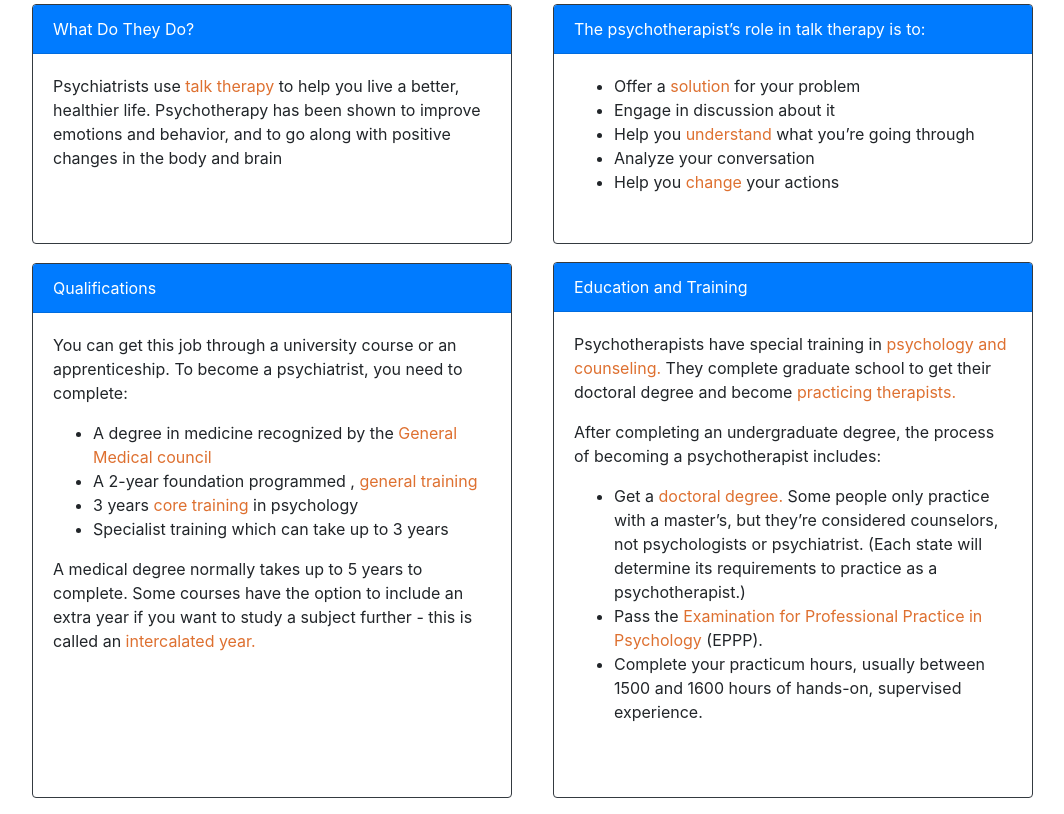
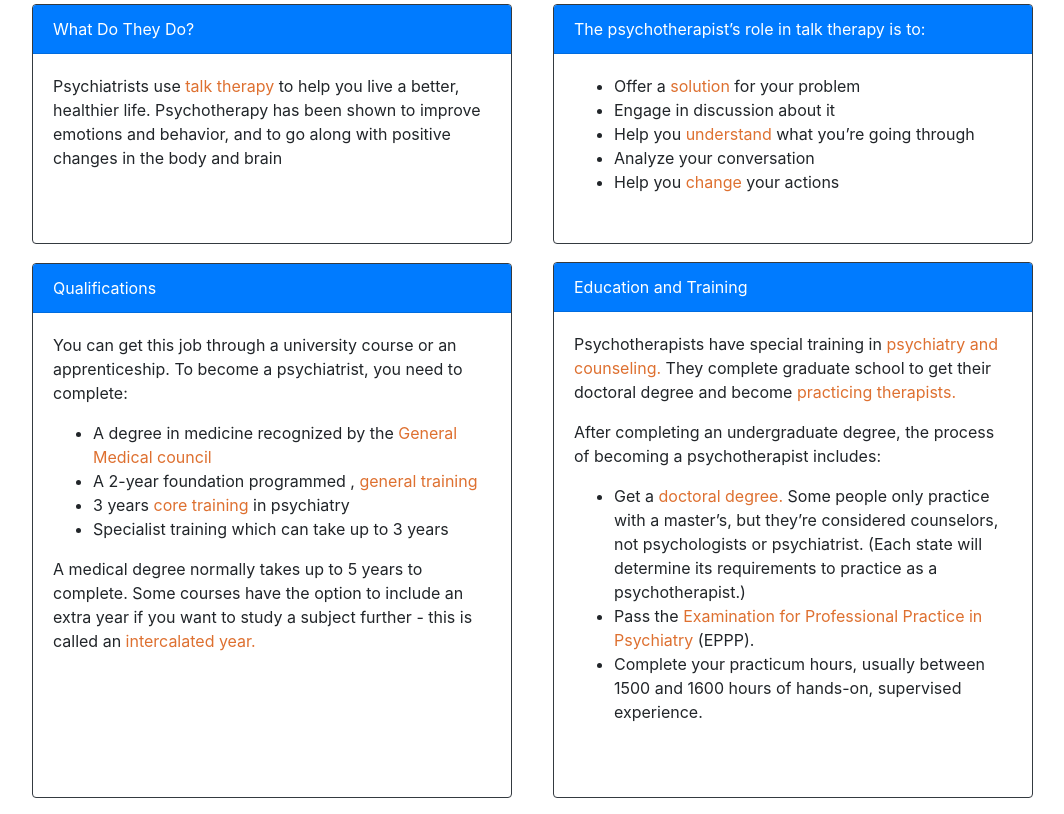
Before and after one commit to SanthanaRahul1234/Job-Description, a plain HTML site: page index.html in a window 1280 px wide. Shown: the part 541-1355 px from the top of the page, without its empty margins (161-1225 px from the left). Drawn offline with nearby package versions, Linux system fonts and the light colour scheme.

Commit message:
Update index.html

```diff
--- a/index.html
+++ b/index.html
@@ -106,7 +106,7 @@
                         <ul>
                     <li> A degree in medicine recognized by the <c>General Medical council</c> </li>
                     <li> A 2-year foundation programmed , <c>general training</c> </li>
-                    <li>3 years <c>core training</c> in psychology</li>
+                    <li>3 years <c>core training</c> in psychiatry</li>
                     <li>Specialist training which can take up to 3 years</li>
                 </ul>
                         <p>A medical degree normally takes up to 5 years to complete. Some courses have the option to include an
@@ -119,14 +119,14 @@
                 <div class="card text-bg-primary mb-3 card border-dark"  style="height:33.5rem; width:30rem" >
                     <div class="card-header bg-primary" style="color: white">Education and Training</div>
                     <div class="card-body">
-                        <p>Psychotherapists have special training in <c>psychology and counseling.</c>
+                        <p>Psychotherapists have special training in <c>psychiatry and counseling.</c>
                         They complete graduate school to get their doctoral degree and become <c>practicing therapists.</c></p>
                         <p>After completing an undergraduate degree, the process of becoming a psychotherapist includes:</p>
                         <ul>
                     <li>Get a <c>doctoral degree.</c> Some people only practice with a master’s, but they’re considered counselors,
                         not psychologists or psychiatrist.
                         (Each state will determine its requirements to practice as a psychotherapist.)</li>
-                    <li>Pass the <c>Examination for Professional Practice in Psychology</c> (EPPP).</li>
+                    <li>Pass the <c>Examination for Professional Practice in Psychiatry</c> (EPPP).</li>
                     <li>Complete your practicum hours, usually between 1500 and 1600 hours of hands-on, supervised experience.</li>
                 </ul>
                     </div>
```
